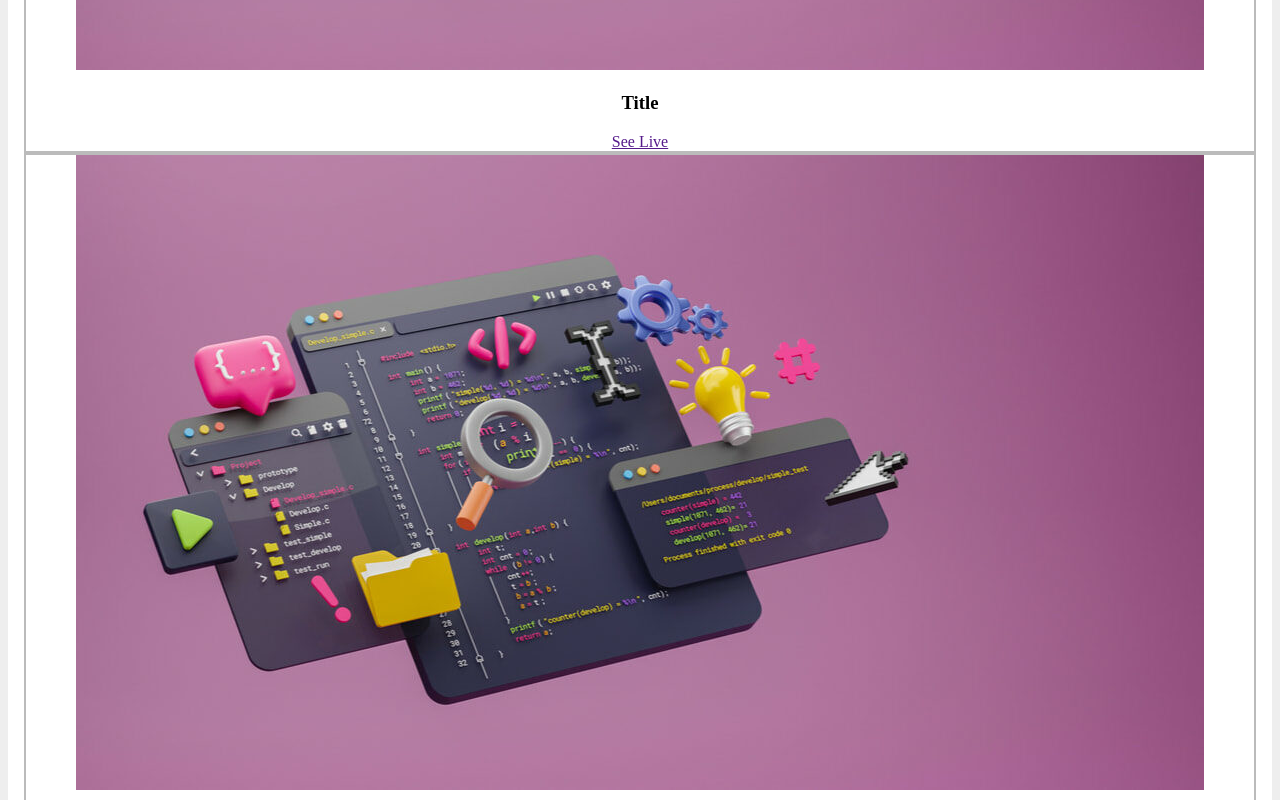
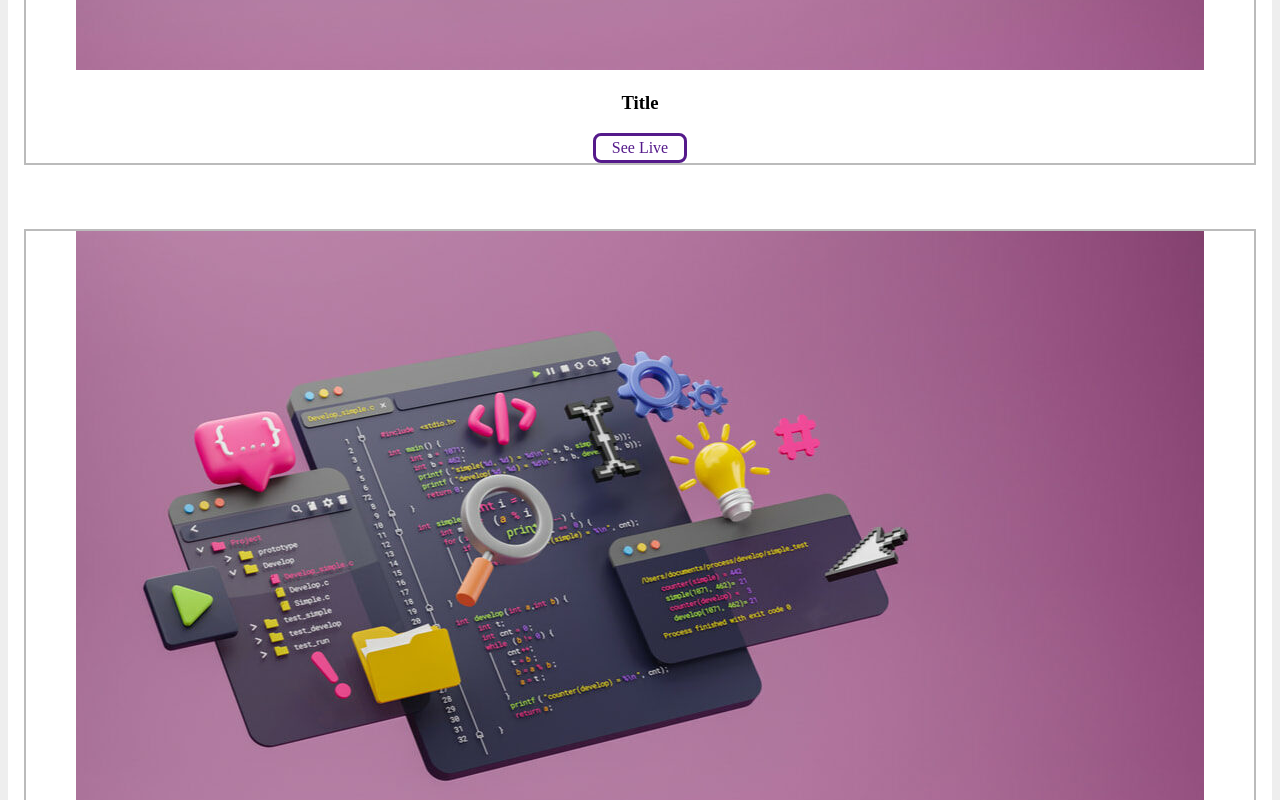
Before and after one commit to softRahul10/project_01, a plain HTML site: page index.html in a window 1280 px wide. Shown: the part 820-1620 px from the top of the page. Drawn offline with Linux system fonts and the light colour scheme.

Commit message:
Link Ready

```diff
--- a/style.css
+++ b/style.css
@@ -71,6 +71,11 @@ body {
 }
 
 /* project */
+.project-container{
+    display: flex;
+    flex-direction: column;
+    gap:4rem;
+}
 .project{
     border:2px solid #bbb;
     text-align: center;
@@ -80,6 +85,14 @@ body {
     max-height: 100%;
 }
 
+.card-link a{
+    font-size: 1rem;
+    text-decoration: none;
+    display: inline-block;
+    border: solid;
+    padding: 0.2rem 1rem;
+    border-radius: 0.5em;
+}
 
 /* Footer */
 .page-footer{
```
